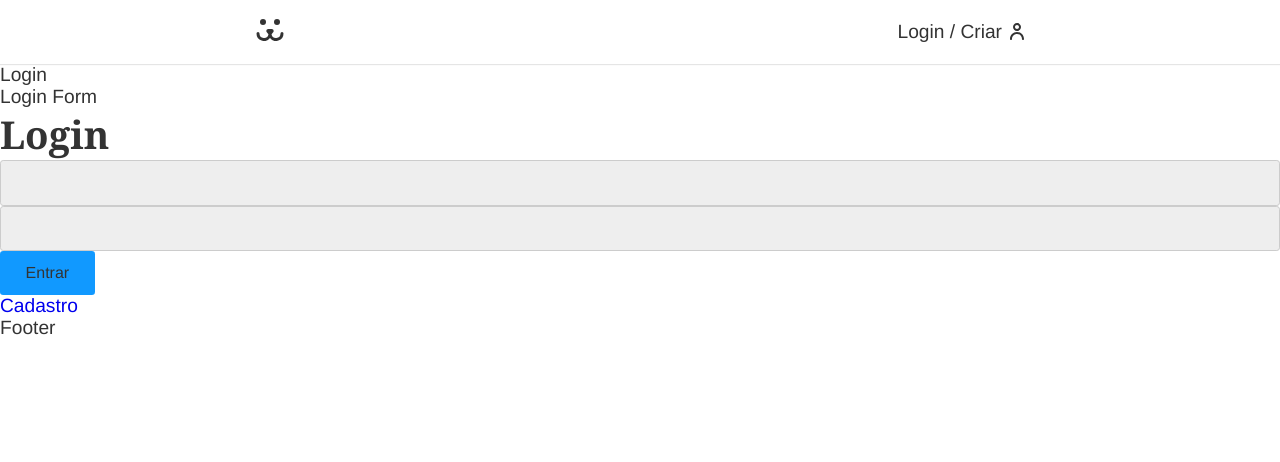
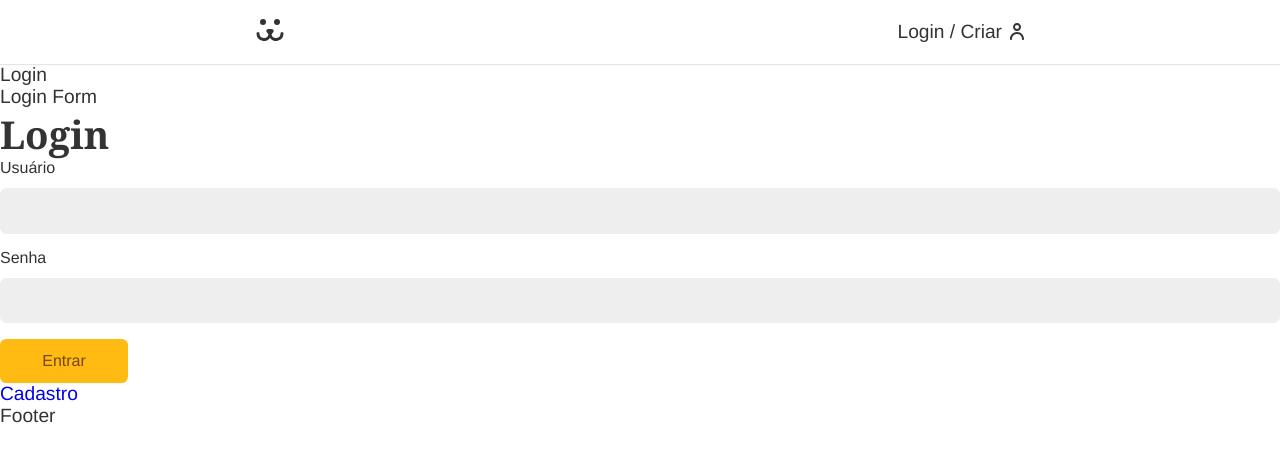
Before and after one commit to tlcrezende/frontend-react-dog, a React (Create React App) app: page /login in a window 1280 px wide. Shown: the top 462 px of the page. Built offline with nearby package versions, Linux system fonts and the light colour scheme.

Commit message:
api get user ready

```diff
--- a/src/Components/Login/LoginForm.js
+++ b/src/Components/Login/LoginForm.js
@@ -1,25 +1,22 @@
 import React from "react";
 import { Link } from "react-router-dom";
+import Button from "../Form/Button";
+import Input from "../Form/Input";
+import useForm from "../../Hooks/useForm";
+import { UserContext } from "../../UserContext";
 
 const LoginForm = () => {
-  const [username, setUsername] = React.useState("");
-  const [password, setPassword] = React.useState("");
+  const username = useForm();
+  const password = useForm();
+  const { userLogin } = React.useContext(UserContext);
 
-  function handleSubmit(event) {
+  async function handleSubmit(event) {
+    event.preventDefault();
+
     // sempre lembrar de prevenir o default antes de fazer um fetch
-    event.preventDefault();
-    fetch('https://dogsapi.origamid.dev/json/jwt-auth/v1/token', {
-        method: 'POST',
-        headers: {
-            'Content-Type': 'application/json',
-        },
-        body: JSON.stringify({username, password}),
-    }).then((response) => {
-        console.log(response);
-        return response.json();
-    }).then((json) => {
-        console.log(json);
-    })
+    if (username.validate() && password.validate()) {
+      userLogin(username.value, password.value);
+    }
   }
 
   return (
@@ -27,17 +24,19 @@ const LoginForm = () => {
       Login Form
       <h1>Login</h1>
       <form action="" onSubmit={handleSubmit}>
-        <input
-          type="text"
-          value={username}
-          onChange={({ target }) => setUsername(target.value)}
+        <Input
+          label={"Usuário"}
+          type={"text"}
+          name={"username"}
+          {...username}
         />
-        <input
-          type="text"
-          value={password}
-          onChange={({ target }) => setPassword(target.value)}
+        <Input
+          label={"Senha"}
+          type={"password"}
+          name={"password"}
+          {...password}
         />
-        <button>Entrar</button>
+        <Button>Entrar</Button>
       </form>
       <Link to="/login/criar">Cadastro</Link>
     </div>
--- a/src/api.js
+++ b/src/api.js
@@ -13,6 +13,18 @@ export function TOKEN_POST(body) {
   };
 }
 
+export function TOKEN_VALIDATE_POST(token) {
+  return {
+    url: API_URL + "/jwt-auth/v1/token/validate",
+    options: {
+      method: "POST",
+      headers: {
+        Authorization: "Bearer " + token,
+      },
+    },
+  };
+}
+
 export function USER_GET(token) {
   return {
     url: API_URL + "/api/user",
```
